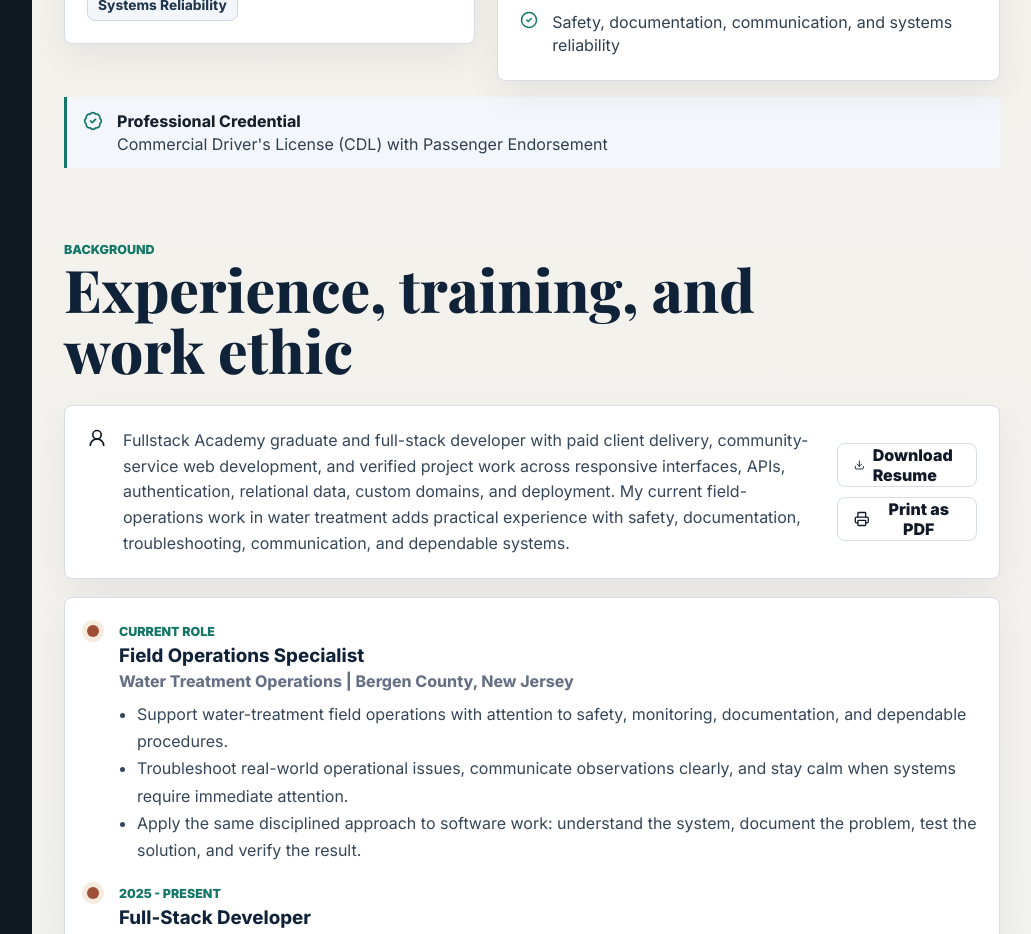
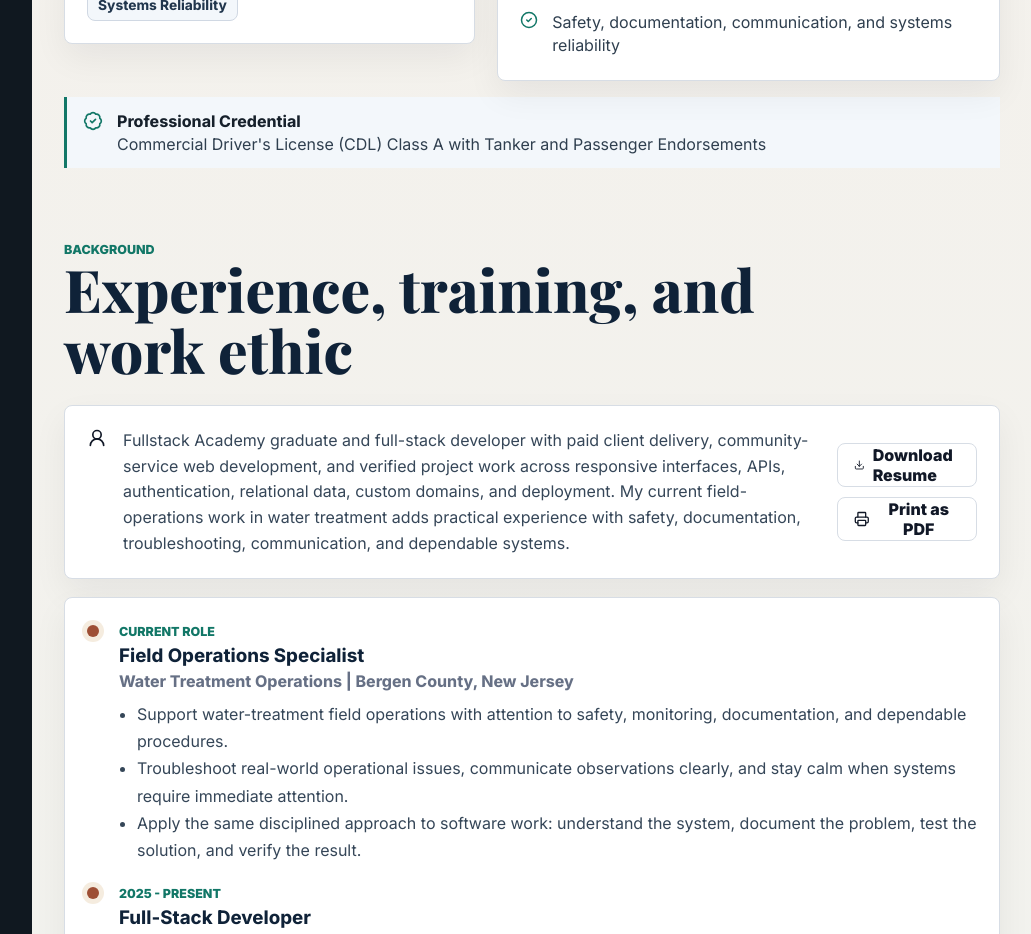
Before and after one commit to frankbjj23/frank-smith-pro-app, a React (Vite) app: page / in a window 1280 px wide. Shown: the part 4100-5034 px from the top of the page, without its empty margins (248-1279 px from the left). Built offline with nearby package versions, Linux system fonts and the light colour scheme.

Commit message:
Clarify CDL Class A endorsements

```diff
--- a/index.html
+++ b/index.html
@@ -63,7 +63,7 @@
             "description": "Fullstack Academy graduate, full-stack developer, and Field Operations Specialist working in water treatment in Bergen County, New Jersey.",
             "hasCredential": {
               "@type": "EducationalOccupationalCredential",
-              "name": "Commercial Driver's License (CDL) with Passenger Endorsement",
+              "name": "Commercial Driver's License (CDL) Class A with Tanker and Passenger Endorsements",
               "credentialCategory": "Professional driving credential"
             },
             "sameAs": [
--- a/src/data/profile.ts
+++ b/src/data/profile.ts
@@ -83,7 +83,7 @@ export const profile = {
     "Systems Reliability",
   ],
   credentials: [
-    "Commercial Driver's License (CDL) with Passenger Endorsement",
+    "Commercial Driver's License (CDL) Class A with Tanker and Passenger Endorsements",
   ],
 };
 
```
Also changed, not shown: 2 other files (tests, documents, lock files or other folders).
